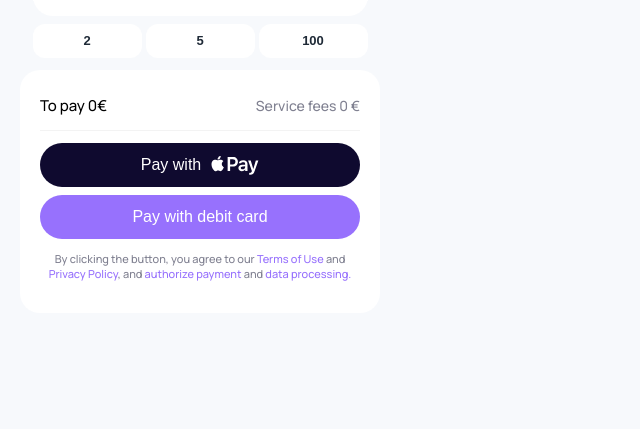
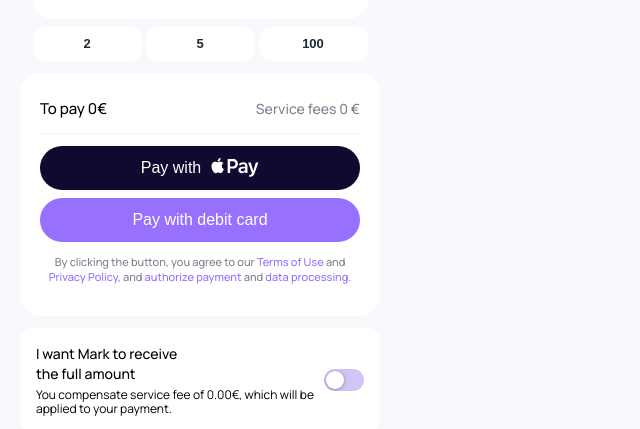
Before and after one commit to Hover19/VueProject, a Nuxt app: page / in a window 1280 px wide. Shown: the part 566-995 px from the top of the page, without its empty margins (0-640 px from the left). Before the commit the page ends 879 px from the top, so only its background shows below. Built offline with nearby package versions, Linux system fonts and the light colour scheme.

Commit message:
add switcher

```diff
--- a/components/PaymentButtons.vue
+++ b/components/PaymentButtons.vue
@@ -47,7 +47,7 @@
   },
   isServiceFeeEnabled: {
     type: Boolean,
-    default: true,
+    default: false,
   },
 });
 </script>
--- /dev/null
+++ b/components/Switcher.vue
@@ -0,0 +1,72 @@
+<template>
+  <div class="switcher">
+    <div class="switcher__description">
+      <h1 class="title">
+        I want Mark to receive <br />
+        the full amount
+      </h1>
+      <p class="subtitle">
+        You compensate service fee of 0.00€, which will be applied to your
+        payment.
+      </p>
+    </div>
+    <div class="switcher__switch">
+      <n-switch
+        :value="modelValue"
+        @update:value="emitUpdate"
+        :theme-overrides="switchThemeOverrides"
+      />
+    </div>
+  </div>
+</template>
+
+<script setup>
+import { NSwitch } from "naive-ui";
+
+defineProps({
+  modelValue: {
+    type: Boolean,
+    required: true,
+  },
+});
+
+const emit = defineEmits(["update:modelValue"]);
+
+const emitUpdate = (value) => {
+  emit("update:modelValue", value);
+};
+
+const switchThemeOverrides = {
+  railColor: "#8e6cea66",
+  raiBoxShadow: "none",
+  railColorActive: "#9771fd",
+};
+</script>
+
+<style lang="scss" scoped>
+.switcher {
+  margin: 12px 20px 0;
+  padding: 16px;
+  display: flex;
+  align-items: center;
+  background-color: var(--white-color);
+  border-radius: 12px;
+
+  &__description {
+    .title {
+      font-weight: 500;
+      font-size: 14px;
+      line-height: 20px;
+      color: var(--black-color);
+    }
+
+    .subtitle {
+      margin-top: 4px;
+      font-weight: 400;
+      font-size: 12px;
+      line-height: 14px;
+      counter-reset: var(--gray-color);
+    }
+  }
+}
+</style>
--- a/package.json
+++ b/package.json
@@ -10,7 +10,7 @@
     "postinstall": "nuxt prepare"
   },
   "dependencies": {
-    "@mdi/font": "^7.4.47",
+    "naive-ui": "^2.41.0",
     "nuxt": "^3.15.1",
     "vue": "latest",
     "vue-router": "latest"
@@ -18,8 +18,6 @@
   "devDependencies": {
     "sass": "^1.83.1",
     "sass-loader": "^16.0.4",
-    "vite-plugin-vuetify": "^2.0.4",
-    "vite-svg-loader": "^5.1.0",
-    "vuetify": "^3.7.6"
+    "vite-svg-loader": "^5.1.0"
   }
 }
--- a/pages/index.vue
+++ b/pages/index.vue
@@ -30,6 +30,7 @@
         :isServiceFeeEnabled="isServiceFeeEnabled"
       />
     </div>
+    <Switcher v-model="isServiceFeeEnabled" />
   </div>
 </template>
 
@@ -38,6 +39,7 @@
 import EmployeeCard from "@/components/EmployeeCard.vue";
 import TipsInput from "@/components/TipsInput.vue";
 import PaymentButtons from "@/components/PaymentButtons.vue";
+import Switcher from "@/components/Switcher.vue";
 
 const employees = [
   {
@@ -72,7 +74,7 @@
 
 const currentIndex = ref(0);
 const tipsAmount = ref(0);
-const isServiceFeeEnabled = ref(true);
+const isServiceFeeEnabled = ref(false);
 
 let tipsInputRef = null;
 
```
Also changed, not shown: 1 other file (tests, documents, lock files or other folders).
